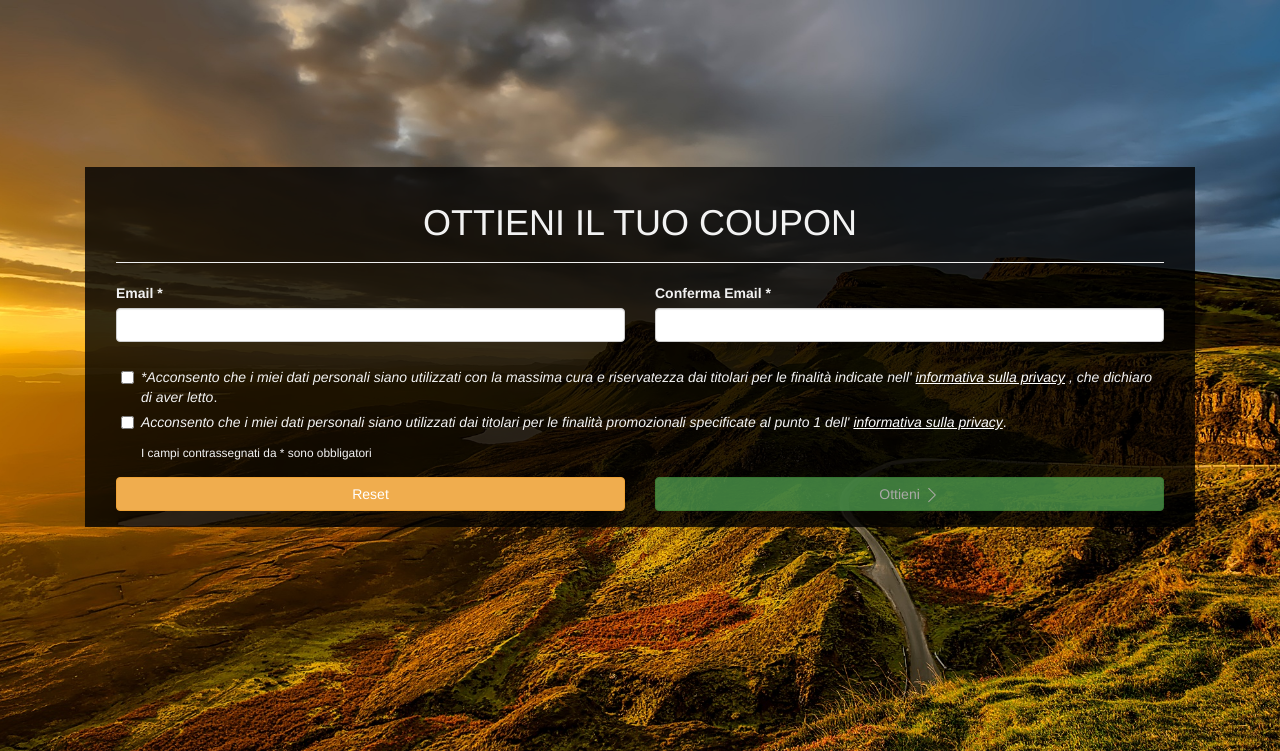
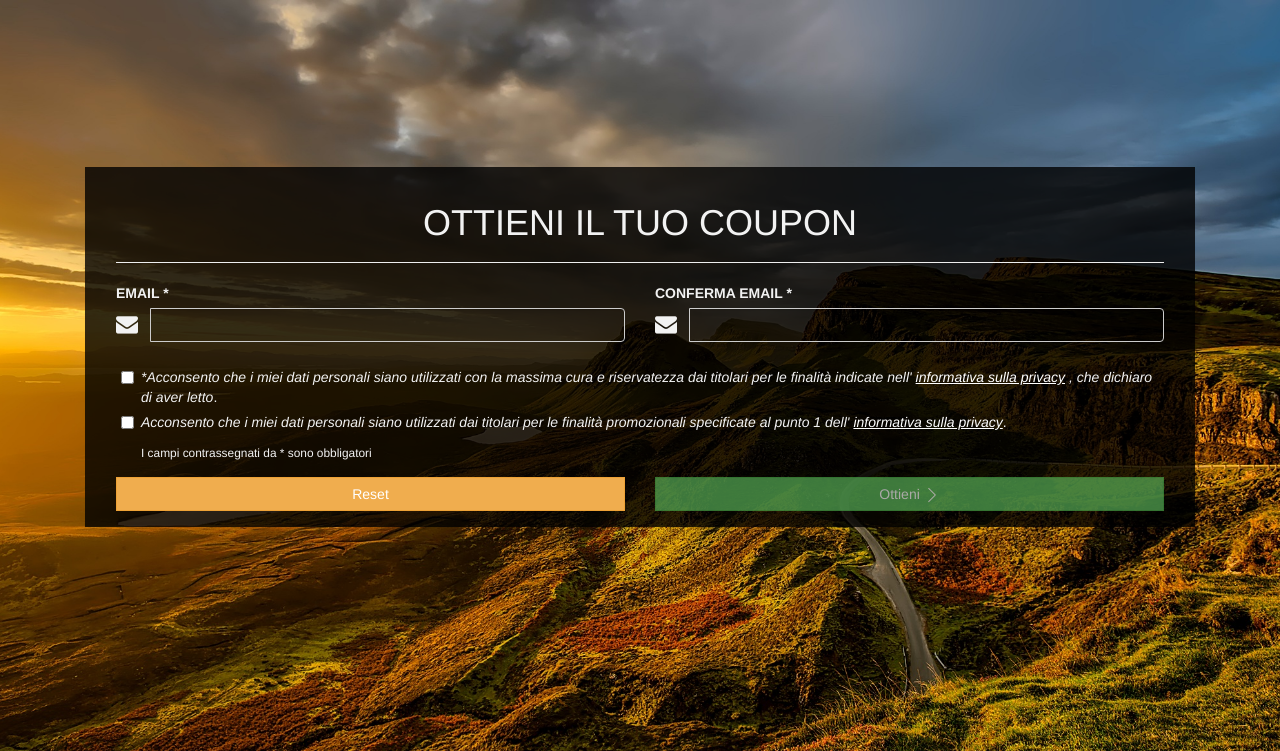
Before and after one commit to alex18min/Couponer, a PHP site: page / in a window 1280 px wide. Shown: the top 751 px of the page. Run offline with PHP 8.4, Linux system fonts and the light colour scheme; style sheets or scripts are compiled from the project's sources; some libraries are stand-ins or nearby versions.

Commit message:
[UPD] modifica font e link

```diff
--- a/css/styles.css
+++ b/css/styles.css
@@ -1,5 +1,8 @@
 html {
   min-height: 100%;
+}
+html .btn {
+  border-radius: 0;
 }
 html body {
   background: url("../media/images/background.jpg");
@@ -25,6 +28,17 @@ html body .panel p,
 html body .panel small {
   color: #f2f2f2;
 }
+html body .panel .form-group .form-control {
+  background: transparent;
+  color: #f2f2f2;
+}
+html body .panel .form-group .input-group-addon {
+  font-size: 22px;
+  border: 0;
+  color: #f2f2f2;
+  background: transparent;
+  padding: 6px 12px 6px 0;
+}
 html body #CouponSuccess h3 {
   font-size: 3em;
 }
--- a/css/styles.less
+++ b/css/styles.less
@@ -3,7 +3,9 @@
 
 html{
   min-height: 100%;
-
+  .btn{
+    border-radius: 0;
+  }
   body{
 
     background: url("../media/images/background.jpg");
@@ -25,6 +27,21 @@ html{
       h1, h2, h3, label, p, small{
         color: @text-white;
       }
+      .form-group{
+
+        .form-control{
+          background: transparent;
+          color: @text-white;
+        }
+        .input-group-addon{
+          font-size: 22px;
+          border: 0;
+          color: @text-white;
+          background: transparent;
+          padding: 6px 12px 6px 0;
+        }
+      }
+
     }
     #CouponSuccess{
 
--- a/views/frontend/coupon.php
+++ b/views/frontend/coupon.php
@@ -9,17 +9,26 @@
                 </div>
                 <form name="clientForm" novalidate>
                     <div class="form-group col-sm-12 col-lg-6">
-                        <label for="input_coupon_email">Email *</label>
+                        <label class="text-uppercase" for="input_coupon_email">Email *</label>
+                        <div class="input-group">
+                            <div class="input-group-addon"><i class="fa fa-envelope"></i></div>
                             <input id="input_coupon_email" class="form-control" type="email" name="input_coupon_email"
                                    ng-model="coupon.email" required/>
-                        <p ng-show="clientForm.input_coupon_email.$error.email" class="help-block">Formato mail non corretto</p>
+                        </div>
+                        <p ng-show="clientForm.input_coupon_email.$error.email" class="help-block">Formato mail non
+                            corretto</p>
                     </div>
                     <div class="form-group col-sm-12 col-lg-6">
-                        <label for="input_coupon_email_conferma">Conferma Email *</label>
+                        <label class="text-uppercase" for="input_coupon_email_conferma">Conferma Email *</label>
+
+                        <div class="input-group">
+                            <div class="input-group-addon"><i class="fa fa-envelope"></i></div>
                             <input id="input_coupon_email_conferma" class="form-control" type="email"
                                    name="input_coupon_email_conferma" ng-model="coupon.email_conferma"
                                    ng-pattern="coupon.cliente_email" required/>
-                        <p ng-show="coupon.email_conferma != coupon.email" class="help-block">Le mail non corrispondono</p>
+                        </div>
+                        <p ng-show="coupon.email_conferma != coupon.email" class="help-block">Le mail non
+                            corrispondono</p>
                         <p ng-show="clientForm.input_coupon_email_conferma.$error.email" class="help-block">Formato
                             mail
                             non corretto</p>
@@ -38,7 +47,9 @@
                             <p>
                                 <input ng-model="cliente.cliente_informativa_2" type="checkbox"> <i>Acconsento che i
                                     miei dati personali siano utilizzati dai titolari per le finalità promozionali
-                                    specificate al punto 1 dell' <a class="link-underlined" target="_blank" href="http://zenaispromo.it/gerla/policy.pdf">informativa sulla privacy</a></i>.
+                                    specificate al punto 1 dell' <a class="link-underlined" target="_blank"
+                                                                    href="http://zenaispromo.it/gerla/policy.pdf">informativa
+                                        sulla privacy</a></i>.
                             </p>
                         </div>
                         <small>I campi contrassegnati da * sono obbligatori</small>
```
Lines whose indentation alone changed are shown as unchanged.
